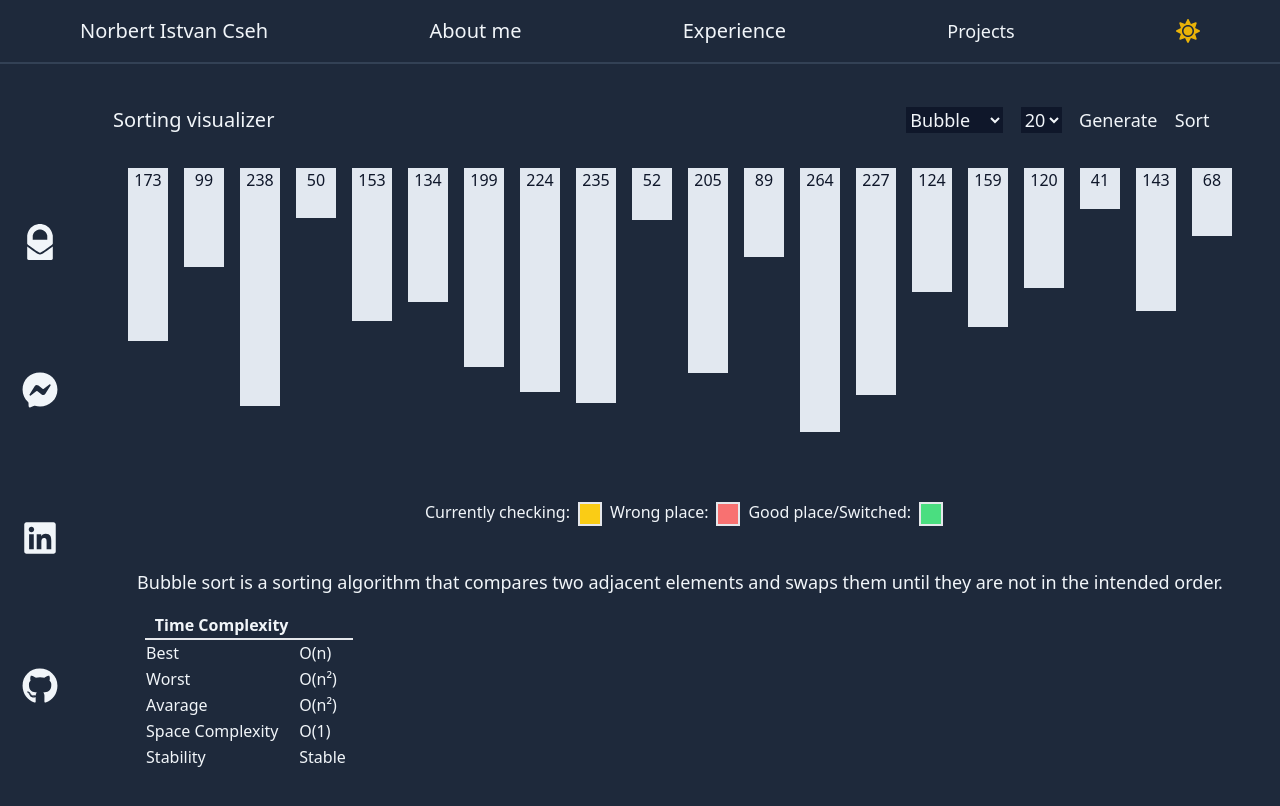
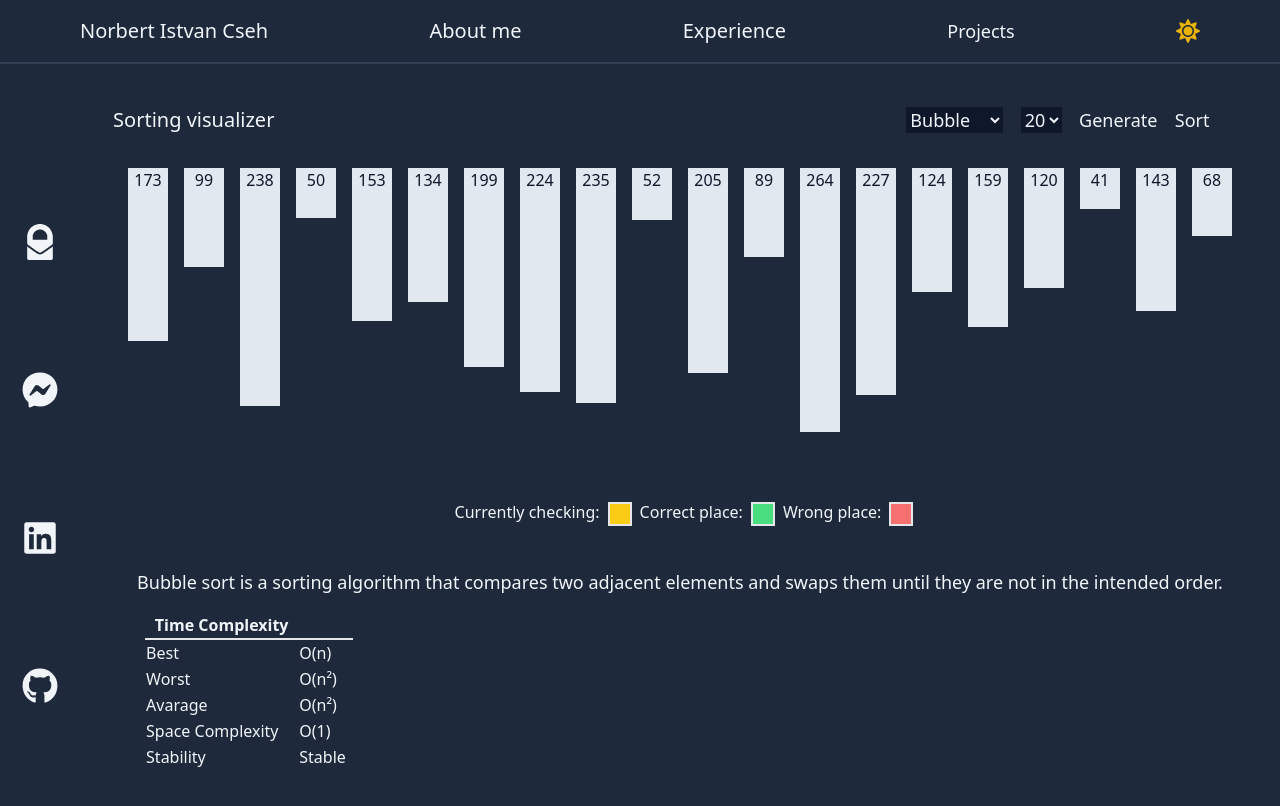
Before and after one commit to NorbertCseh/ncseh, a Next.js app: page /projects/sorting in a window 1280 px wide. Shown: the top 806 px of the page. Built offline with nearby package versions, Linux system fonts and the light colour scheme.

Commit message:
Selection sort color helpers

```diff
--- /dev/null
+++ b/src/components/colorHelpers.tsx
@@ -0,0 +1,15 @@
+type colorHelpersProps = {
+  text: string;
+  color: string;
+};
+
+const ColorHelpers = (props: colorHelpersProps) => {
+  return (
+    <>
+      <span className="pl-2">{props.text}</span>
+      <div className={props.color + " border-2 h-6 w-6 mt-1 ml-2"} />
+    </>
+  );
+};
+
+export default ColorHelpers;
--- a/src/components/description.tsx
+++ b/src/components/description.tsx
@@ -1,3 +1,5 @@
+import ColorHelpers from "./colorHelpers";
+
 import {
   goodColor,
   inProgressColor,
@@ -6,9 +8,28 @@ import {
 } from "../colors";
 import { BUBBLE_SORTING_DESC, SELECTION_SORTING_DESC } from "../constants";
 
-interface descriptionProps {
+type descriptionProps = {
   sorting: string;
-}
+};
+
+const HelperColors = (props: descriptionProps) => {
+  if (props.sorting === "Bubble") {
+    return (
+      <>
+        <ColorHelpers text="Currently checking:" color={inProgressColor} />
+        <ColorHelpers text="Correct place:" color={goodColor} />
+        <ColorHelpers text="Wrong place:" color={wrongColor} />
+      </>
+    );
+  } else {
+    return (
+      <>
+        <ColorHelpers text="Currently checking:" color={inProgressColor} />
+        <ColorHelpers text="Correct place:" color={goodColor} />
+      </>
+    );
+  }
+};
 
 const Description = (props: descriptionProps) => {
   let description = BUBBLE_SORTING_DESC;
@@ -20,14 +41,7 @@ const Description = (props: descriptionProps) => {
   return (
     <>
       <div className="w-full h-16 text-center flex justify-center items-center">
-        <span className="pl-2">Currently checking:</span>
-        <div className={inProgressColor + " border-2 h-6 w-6 mt-1 ml-2"} />
-
-        <span className="pl-2">Wrong place:</span>
-        <div className={wrongColor + " border-2 h-6 w-6 mt-1 ml-2"} />
-
-        <span className="pl-2">Good place/Switched:</span>
-        <div className={goodColor + " border-2 h-6 w-6 mt-1 ml-2"} />
+        <HelperColors sorting={props.sorting} />
       </div>
       <div className="w-full h-64 flex-col p-4">
         <div className="text-lg m-2">{description.description}</div>
```
